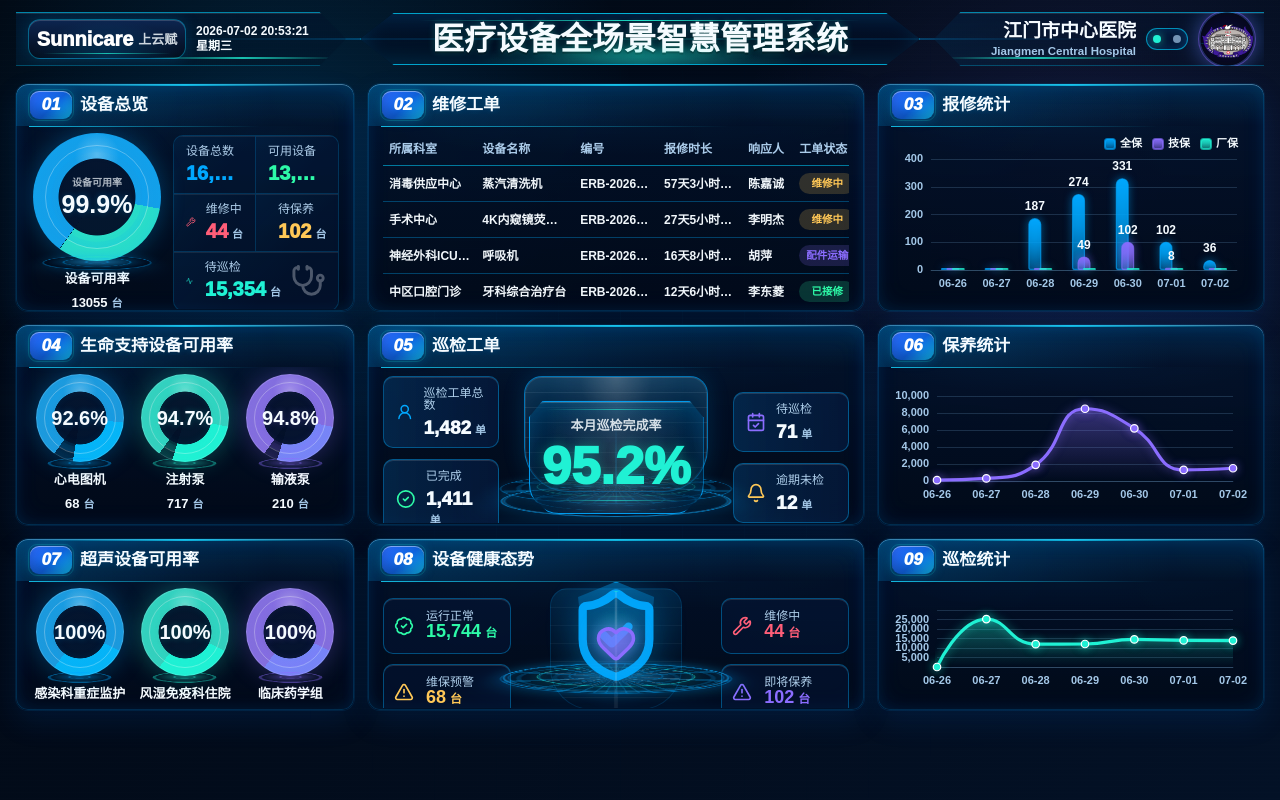
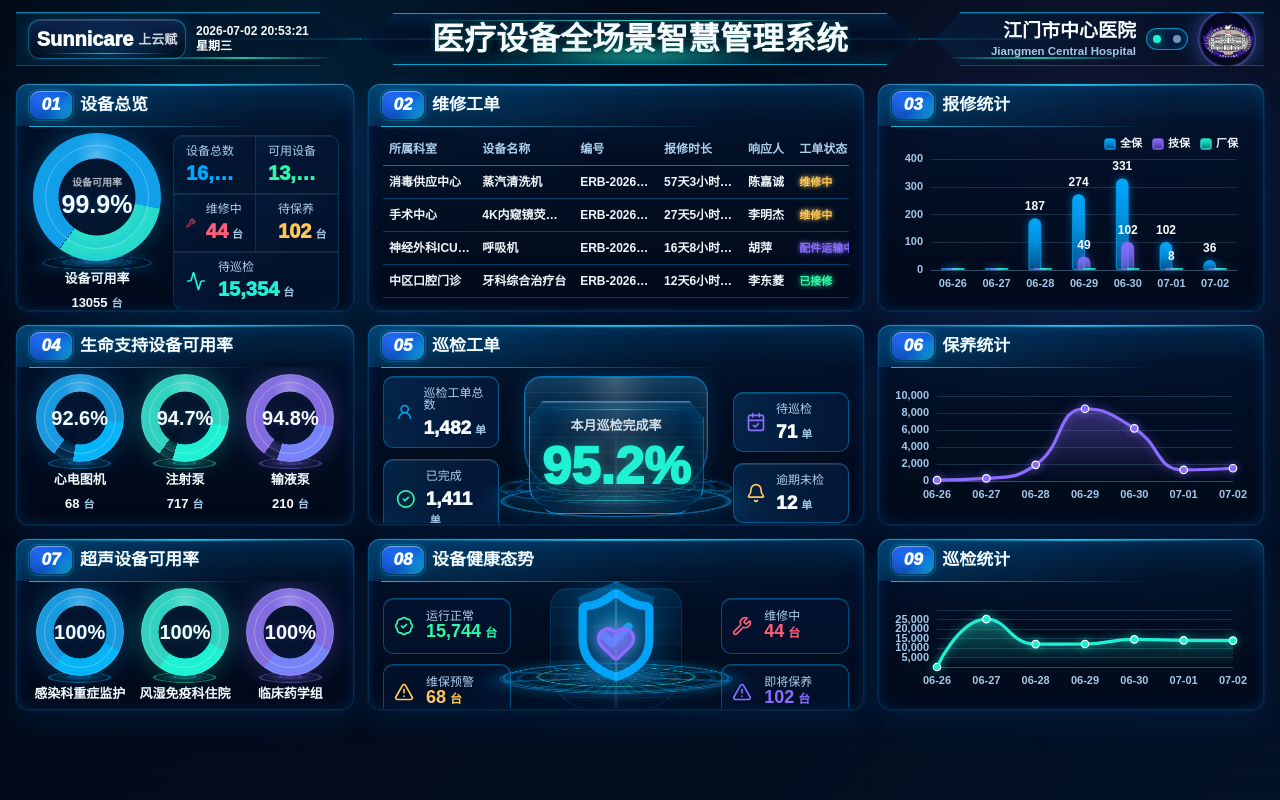
Before and after one commit to Hoshino-wind/medical-dashboard-vue, a Vue app: page / in a window 1280 px wide. Built offline with nearby package versions, Linux system fonts and the light colour scheme.

Commit message:
Align dashboard table and overview details

```diff
--- a/src/components/WorkOrderTable.vue
+++ b/src/components/WorkOrderTable.vue
@@ -11,9 +11,9 @@ defineProps({
 });
 
 function statusStyle(value) {
-  if (value.includes("维修")) return "background: color-mix(in srgb, var(--warn) 18%, transparent); color: var(--warn)";
-  if (value.includes("配件")) return "background: color-mix(in srgb, var(--accent-3) 18%, transparent); color: var(--accent-3)";
-  return "background: color-mix(in srgb, var(--good) 18%, transparent); color: var(--good)";
+  if (value.includes("维修")) return "color: var(--warn)";
+  if (value.includes("配件")) return "color: var(--accent-3)";
+  return "color: var(--good)";
 }
 </script>
 
--- a/src/components/modules/OverviewModule.vue
+++ b/src/components/modules/OverviewModule.vue
@@ -1,5 +1,5 @@
 <script setup>
-import { Activity, CalendarCheck, Stethoscope, Wrench } from "lucide-vue-next";
+import { Activity, CalendarCheck, Wrench } from "lucide-vue-next";
 import MetricRing from "../MetricRing.vue";
 
 defineProps({
@@ -53,7 +53,6 @@ defineProps({
             <div class="overview-value text-[color:var(--accent-2)]">{{ data.inspectionDue.toLocaleString() }}<span>台</span></div>
           </div>
         </div>
-        <Stethoscope class="h-10 w-10 opacity-30" />
       </div>
     </div>
   </div>
--- a/src/styles.css
+++ b/src/styles.css
@@ -330,7 +330,7 @@ select {
   box-shadow:
     inset 0 1px 0 color-mix(in srgb, white 30%, transparent),
     inset 0 0 0 1px color-mix(in srgb, var(--accent) 16%, transparent),
-    inset 0 0 14px color-mix(in srgb, var(--accent) 7%, transparent);
+    inset 0 0 14px color-mix(in srgb, var(--accent) 8%, transparent);
 }
 
 .panel::after {
@@ -604,7 +604,7 @@ select {
   grid-column: span 2;
   min-height: 48px;
   align-items: center;
-  justify-content: space-between;
+  justify-content: flex-start;
   border-right: 0;
 }
 
@@ -716,12 +716,13 @@ select {
   display: inline-flex;
   align-items: center;
   justify-content: center;
-  min-width: 56px;
-  height: 21px;
-  padding: 0 7px;
-  border-radius: 999px;
-  font-size: 10.5px;
-  font-weight: 800;
+  min-width: 0;
+  height: auto;
+  padding: 0;
+  border-radius: 0;
+  font-size: 11px;
+  font-weight: 900;
+  text-shadow: 0 0 5px currentColor;
 }
 
 .hologram-base {
@@ -744,28 +745,28 @@ select {
   bottom: 14px;
   width: 230px;
   height: 78px;
-  border: 1px solid color-mix(in srgb, var(--accent) 78%, transparent);
+  border: 1px solid color-mix(in srgb, var(--accent) 88%, transparent);
   background:
     repeating-conic-gradient(from 24deg, color-mix(in srgb, var(--accent) 38%, transparent) 0 3deg, transparent 3deg 14deg),
     radial-gradient(ellipse at center, transparent 0 36%, color-mix(in srgb, var(--accent) 18%, transparent) 37% 39%, transparent 40% 58%, color-mix(in srgb, var(--accent) 28%, transparent) 59% 61%, transparent 62%);
   box-shadow:
     0 0 20px color-mix(in srgb, var(--accent) 26%, transparent),
     inset 0 0 18px color-mix(in srgb, var(--accent) 16%, transparent);
-  opacity: 0.68;
+  opacity: 0.72;
 }
 
 .holo-ring-core {
   bottom: 28px;
   width: 158px;
   height: 52px;
-  border: 1px solid color-mix(in srgb, var(--accent-2) 72%, transparent);
+  border: 1px solid color-mix(in srgb, var(--accent-2) 84%, transparent);
   background:
     repeating-conic-gradient(from -12deg, color-mix(in srgb, white 18%, transparent) 0 2deg, transparent 2deg 18deg),
     radial-gradient(ellipse at center, color-mix(in srgb, var(--accent) 18%, transparent), transparent 64%);
   box-shadow:
     0 0 18px color-mix(in srgb, var(--accent-2) 20%, transparent),
     inset 0 0 14px color-mix(in srgb, var(--accent-2) 16%, transparent);
-  opacity: 0.82;
+  opacity: 0.86;
 }
 
 .health-layout {
```
